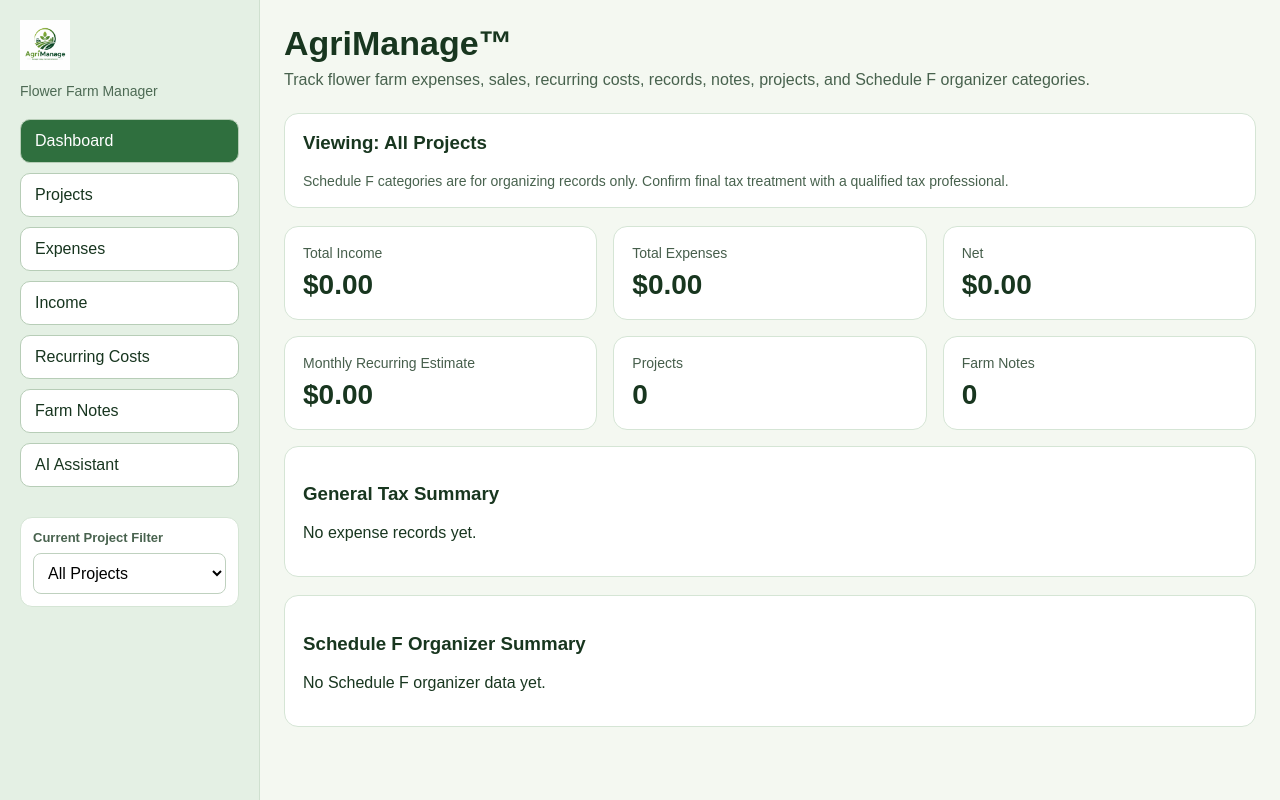
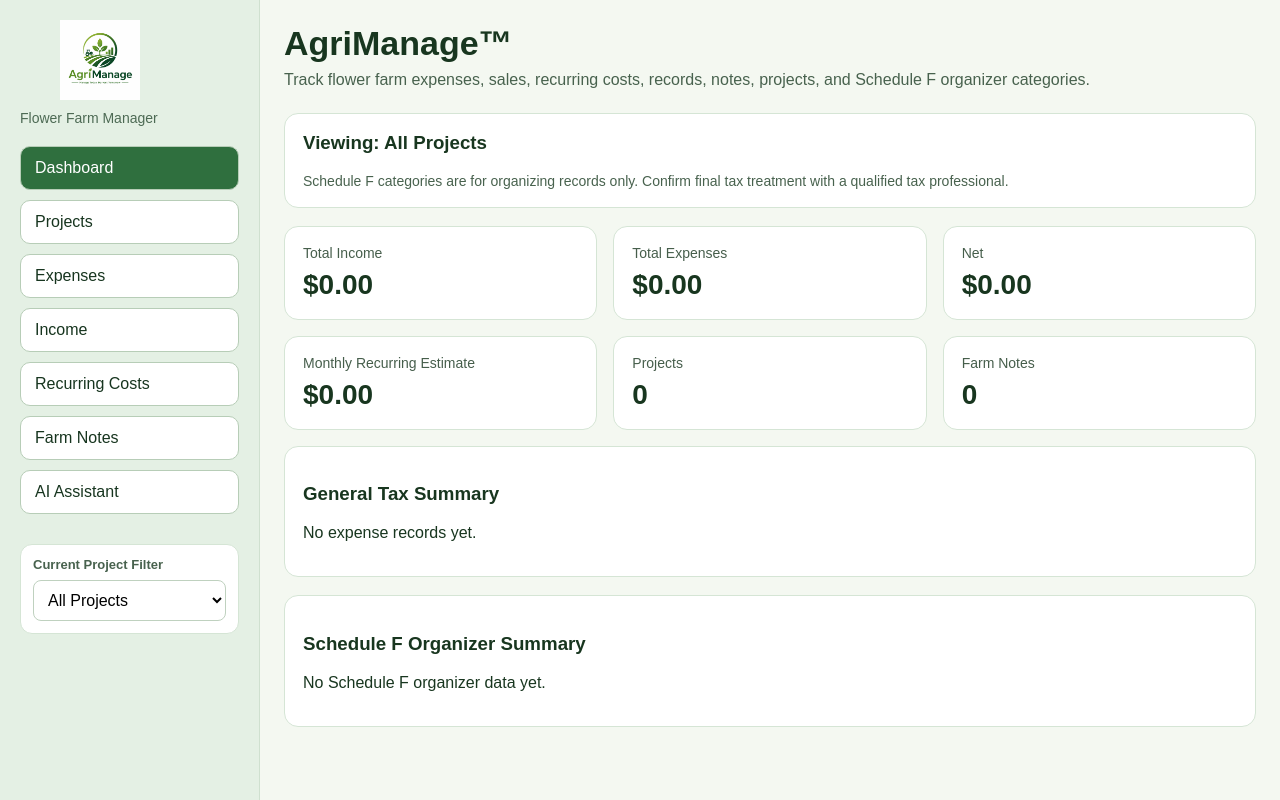
Before and after one commit to agriknowledge/agrimanage, a Next.js app: page / in a window 1280 px wide. Built offline with nearby package versions, Linux system fonts and the light colour scheme.

Commit message:
Update page.tsx

```diff
--- a/app/page.tsx
+++ b/app/page.tsx
@@ -620,10 +620,12 @@ export default function Page() {
       <aside style={styles.sidebar}>
         <div style={styles.logo}>
   <img
-    src="/logo.png"
-    alt=""
-    style={{ height: 50 }}
-  />
+  src="/logo.png"
+  alt=""
+  width={160}
+  height={80}
+  style={{ objectFit: "contain", display: "block", marginBottom: 10 }}
+/>
 </div>
         <div style={styles.tagline}>Flower Farm Manager</div>
 
```
